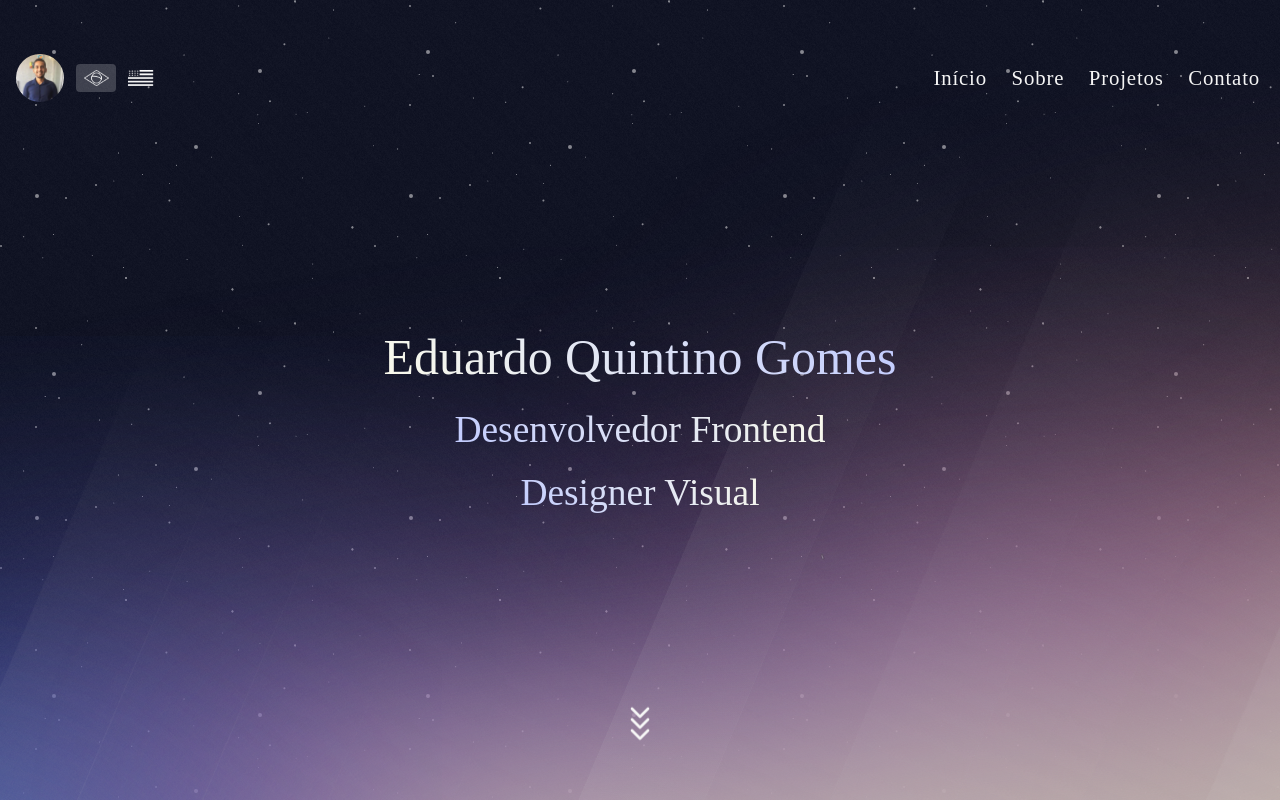
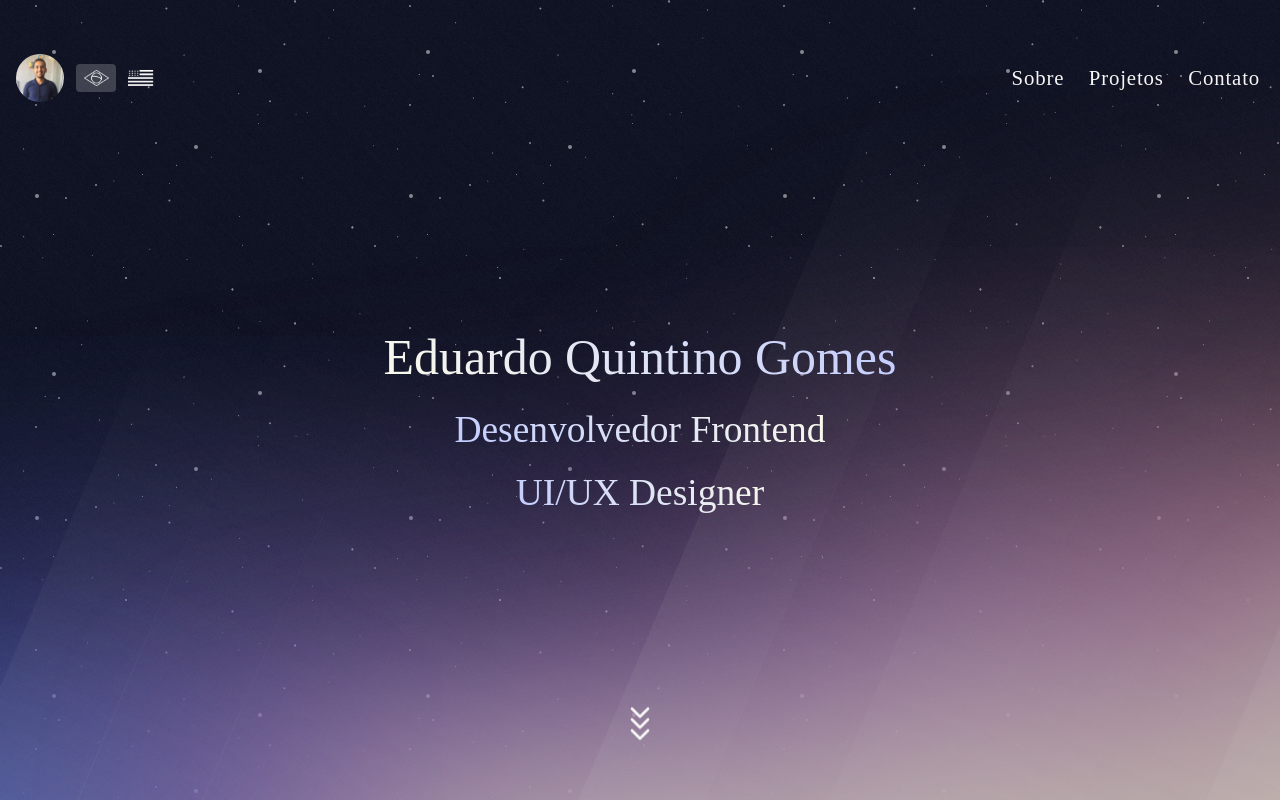
Before and after one commit to eduqg/eduqg.github.io, a Next.js app: page / in a window 1280 px wide. Shown: the top 800 px of the page. Built offline with nearby package versions, Linux system fonts and the light colour scheme; no server answers; a web font is replaced by a local one.

Commit message:
Little change

```diff
--- a/package.json
+++ b/package.json
@@ -1,6 +1,6 @@
 {
   "name": "eduqg.github.io",
-  "version": "0.1.2",
+  "version": "0.1.3",
   "private": true,
   "scripts": {
     "dev": "next dev",
--- a/src/components/Hero/index.tsx
+++ b/src/components/Hero/index.tsx
@@ -80,9 +80,6 @@ const Hero: React.FC<IHeroProps> = ({ scrollToContent }) => {
           </HeaderLeft>
 
           <HeaderRight>
-            <ButtonHeader type="button" onClick={() => scrollToContent('hero')} className="home">
-              {t.home_link}
-            </ButtonHeader>
             <ButtonHeader type="button" onClick={() => scrollToContent('about')} className="about">
               {t.about_link}
             </ButtonHeader>
--- a/src/locales/en.ts
+++ b/src/locales/en.ts
@@ -5,7 +5,7 @@ export const en = {
   projects_link: 'Projects',
   contact_link: 'Contact',
   frontend_role: 'Frontend Developer',
-  design_role: 'Visual Designer',
+  design_role: 'UI/UX Designer',
 
   title_404: 'There is something wrong with this link',
   description_404: 'I think is better go back to homepage',
--- a/src/locales/pt-br.ts
+++ b/src/locales/pt-br.ts
@@ -7,7 +7,7 @@ export const ptBr: ILocaleData = {
   projects_link: 'Projetos',
   contact_link: 'Contato',
   frontend_role: 'Desenvolvedor Frontend',
-  design_role: 'Designer Visual',
+  design_role: 'UI/UX Designer',
 
   title_404: 'Tem algo de errado com esse link',
   description_404: 'Acho melhor voltar para a página inicial',
```
